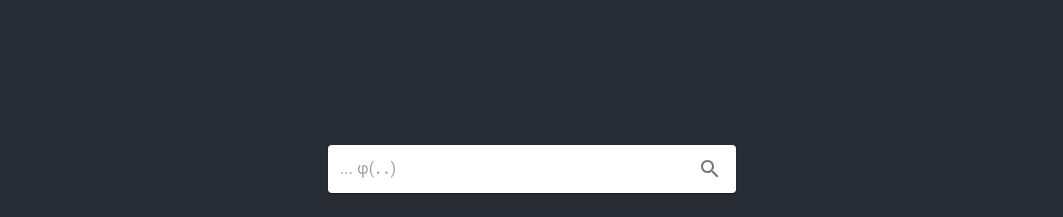
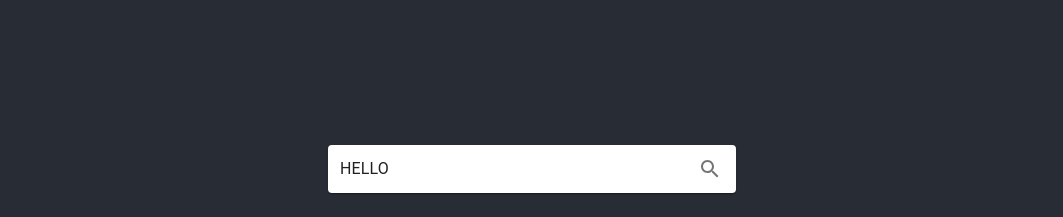
Before and after one commit to ghsable/aiueo, a React (Create React App) app: page / in a window 1280 px wide. Shown: the top 217 px of the page, without its empty margins (108-1171 px from the left). Built offline with nearby package versions, Linux system fonts and the light colour scheme; grey boxes are pictures that could not be loaded.

Commit message:
update SearchBar.tsx - add filterText

```diff
--- a/src/SearchBar.tsx
+++ b/src/SearchBar.tsx
@@ -4,7 +4,7 @@ import InputBase from '@mui/material/InputBase';
 import IconButton from '@mui/material/IconButton';
 import SearchIcon from '@mui/icons-material/Search';
 
-function SearchBar() {
+function SearchBar({ filterText }: { filterText: string }) {
   return (
     <Paper
       component="form"
@@ -14,6 +14,7 @@ function SearchBar() {
         sx={{ ml: 1, flex: 1 }}
         placeholder="... φ(．．)"
         inputProps={{ 'aria-label': 'search product' }}
+        value={ filterText }
       />
       <IconButton type="submit" sx={{ p: '10px' }} aria-label="search">
         <SearchIcon />
```
